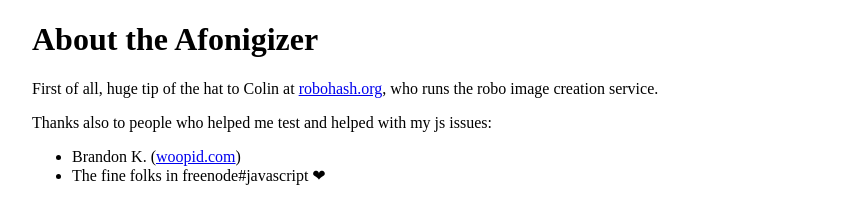
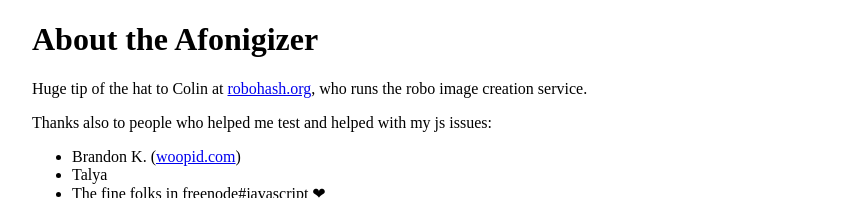
Before and after one commit to Sequoia/afonigizer, a website: page about.html in a window 1280 px wide. Shown: the top 198 px of the page, without its empty margins (213-1066 px from the left). Drawn offline with Linux system fonts and the light colour scheme.

Commit message:
small text change

```diff
--- a/about.html
+++ b/about.html
@@ -10,10 +10,11 @@
 <body >
 	<div style="width:790px; margin: 0 auto;">
 		<h1>About the Afonigizer</h1>
-		<p> First of all, huge tip of the hat to Colin at <a href="http://robohash.org/">robohash.org</a>, who runs the robo image creation service.</p>
+		<p>Huge tip of the hat to Colin at <a href="http://robohash.org/">robohash.org</a>, who runs the robo image creation service.</p>
 		<p>Thanks also to people who helped me test and helped with my js issues:</p>
 		<ul>
 			<li>Brandon K. (<a href="http://www.woopid.com/">woopid.com</a>)</li>
+			<li>Talya</li>
 			<li>The fine folks in freenode#javascript ❤</li>
 		</ul>
 
```
